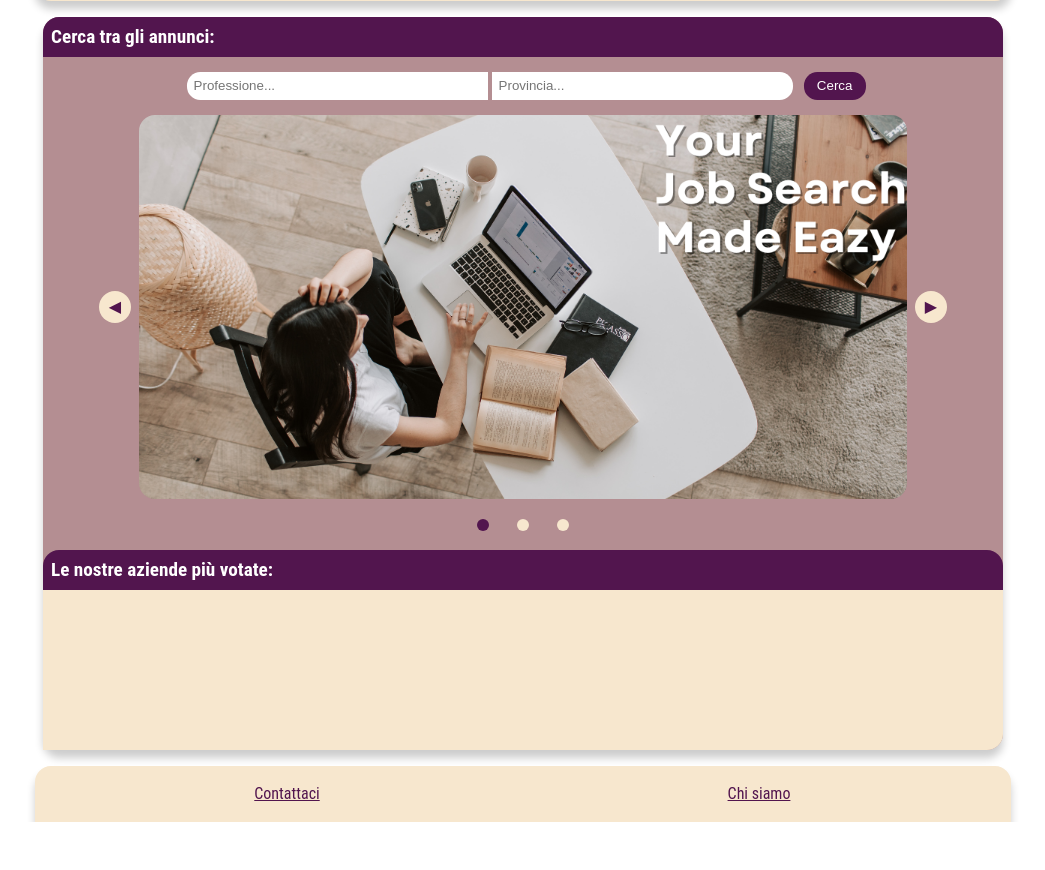
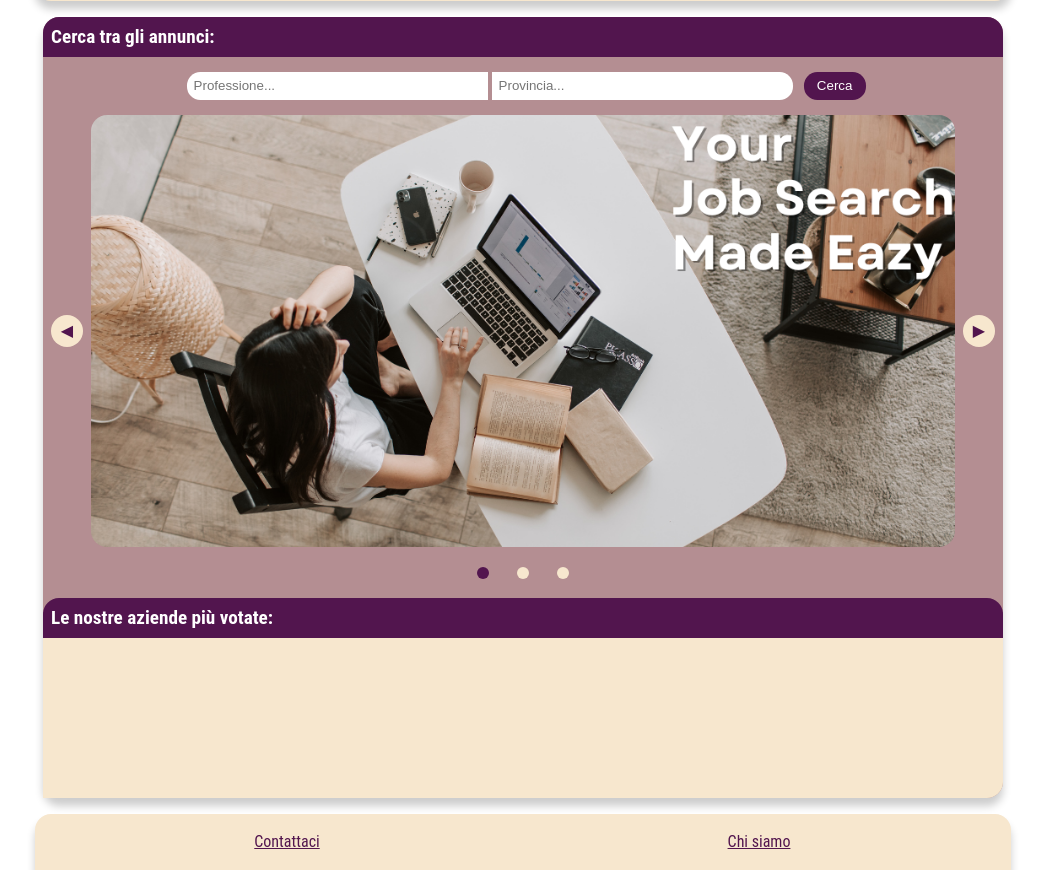
Before and after one commit to rossonlorenzo/TW, a PHP site: page /Home.html in a window 1280 px wide. Shown: the part 151-1021 px from the top of the page, without its empty margins (117-1162 px from the left). Before the commit the page ends 973 px from the top, so only its background shows below. Run offline with PHP 8.4, Linux system fonts and the light colour scheme; some web fonts are replaced.

Commit message:
semplificato slider
tolta la transizione e dato omax-width: 1024px di modo che non ci siano problemi su schermi grandi

```diff
--- a/EazyJobs/style.css
+++ b/EazyJobs/style.css
@@ -233,7 +233,7 @@ ul#aziende img {
     display: grid;
     grid-template-columns: auto auto auto;
     grid-template-rows: auto auto;
-    max-width: 90%;
+    max-width: 1024px;
     margin: 0 auto;
     align-items: center;
 }
@@ -247,7 +247,6 @@ ul#aziende img {
 
 .mySlides {
     width: 100%; /* Set initial opacity to 0 */
-    transition: opacity 0.5s, transform 0.5s;
     transform: translateX(0%); /* Initially, move the slides to the left */
 }
 
```
